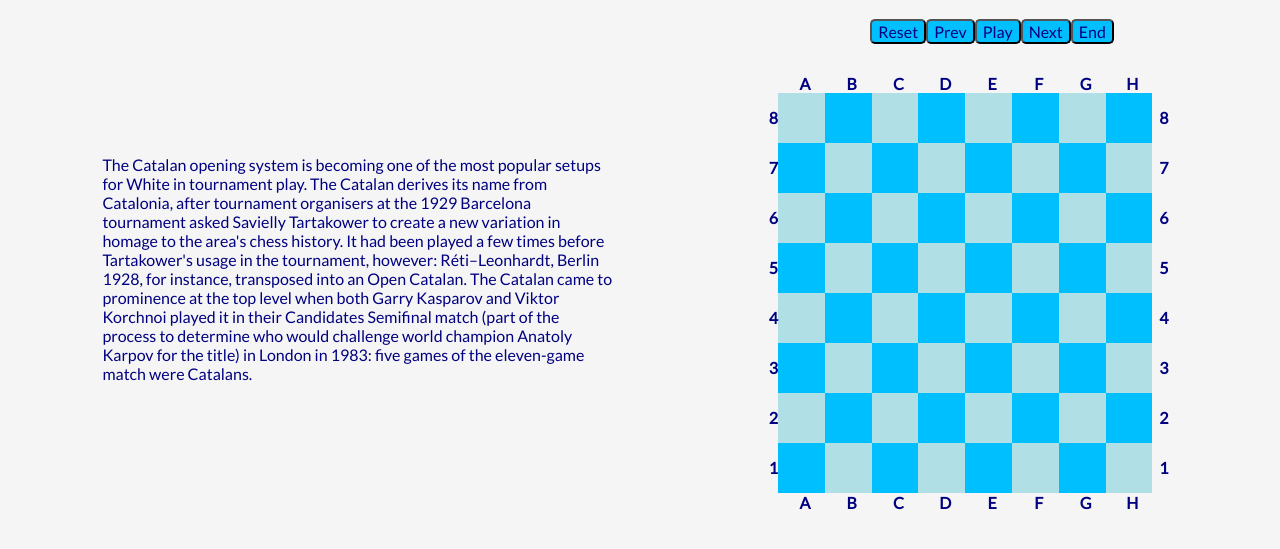
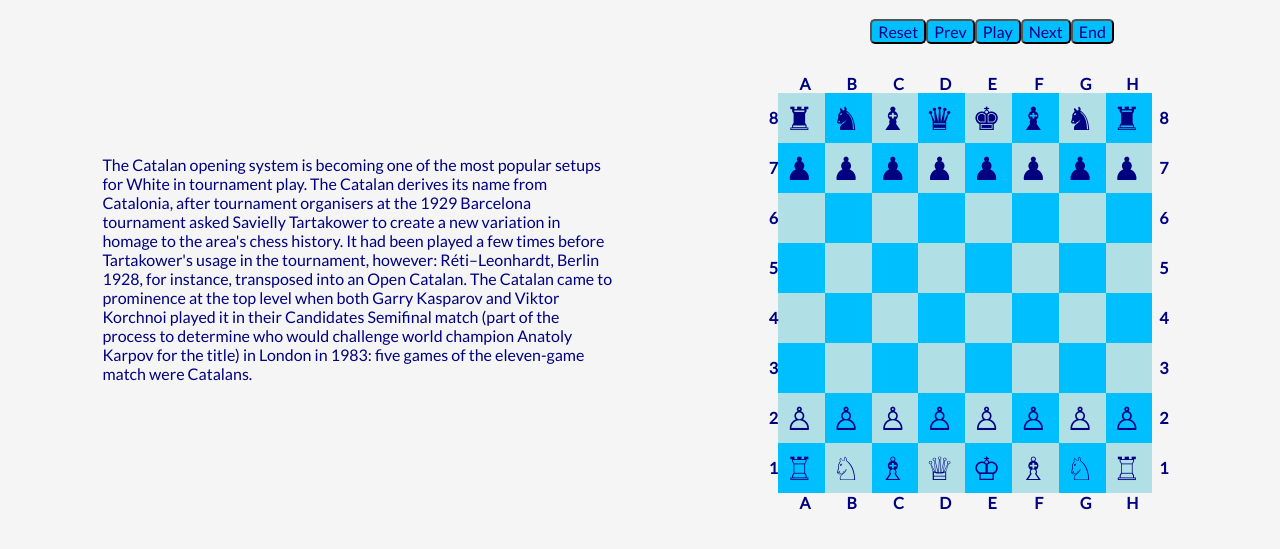
Before and after one commit to rosalsm/TIY-Chessboard, a website: page Chessboard/index.html in a window 1280 px wide. Shown: the part 63-612 px from the top of the page. Drawn offline with nearby package versions, Linux system fonts and the light colour scheme; files that its build step writes are made by us from their sources.

Commit message:
adding pieces to view initial

```diff
--- a/Chessboard/index.html
+++ b/Chessboard/index.html
@@ -63,27 +63,27 @@
         <tbody>
         <tr class="rest-rows">
           <th class="first-last-col">8</th>
-          <td class="col-w"></td>
-          <td class="col-b"></td>
-          <td class="col-w"></td>
-          <td class="col-b"></td>
-          <td class="col-w"></td>
-          <td class="col-b"></td>
-          <td class="col-w"></td>
-          <td class="col-b"></td>
+          <td class="col-w bRook"></td>
+          <td class="col-b bKnight"></td>
+          <td class="col-w bBishop"></td>
+          <td class="col-b bQueen"></td>
+          <td class="col-w bKing"></td>
+          <td class="col-b bBishop"></td>
+          <td class="col-w bKnight"></td>
+          <td class="col-b bRook"></td>
           <th class="first-last-col">8</th>
         </tr>
 
         <tr class="rest-rows">
           <th class="first-last-col">7</th>
-          <td class="col-b"></td>
-          <td class="col-w"></td>
-          <td class="col-b"></td>
-          <td class="col-w"></td>
-          <td class="col-b"></td>
-          <td class="col-w"></td>
-          <td class="col-b"></td>
-          <td class="col-w"></td>
+          <td class="col-b bPawn"></td>
+          <td class="col-w bPawn"></td>
+          <td class="col-b bPawn"></td>
+          <td class="col-w bPawn"></td>
+          <td class="col-b bPawn"></td>
+          <td class="col-w bPawn"></td>
+          <td class="col-b bPawn"></td>
+          <td class="col-w bPawn"></td>
           <th class="first-last-col">7</th>
         </tr>
 
@@ -141,27 +141,27 @@
 
         <tr class="rest-rows">
           <th class="first-last-col">2</th>
-          <td class="col-w"></td>
-          <td class="col-b"></td>
-          <td class="col-w"></td>
-          <td class="col-b"></td>
-          <td class="col-w"></td>
-          <td class="col-b"></td>
-          <td class="col-w"></td>
-          <td class="col-b"></td>
+          <td class="col-w wPawn"></td>
+          <td class="col-b wPawn"></td>
+          <td class="col-w wPawn"></td>
+          <td class="col-b wPawn"></td>
+          <td class="col-w wPawn"></td>
+          <td class="col-b wPawn"></td>
+          <td class="col-w wPawn"></td>
+          <td class="col-b wPawn"></td>
           <th class="first-last-col">2</th>
         </tr>
 
         <tr class="rest-rows">
           <th class="first-last-col">1</th>
-          <td class="col-b"></td>
-          <td class="col-w"></td>
-          <td class="col-b"></td>
-          <td class="col-w"></td>
-          <td class="col-b"></td>
-          <td class="col-w"></td>
-          <td class="col-b"></td>
-          <td class="col-w"></td>
+          <td class="col-b wRook"></td>
+          <td class="col-w wKnight"></td>
+          <td class="col-b wBishop"></td>
+          <td class="col-w wQueen"></td>
+          <td class="col-b wKing"></td>
+          <td class="col-w wBishop"></td>
+          <td class="col-b wKnight"></td>
+          <td class="col-w wRook"></td>
           <th class="first-last-col">1</th>
         </tr>
       </tbody>
```
